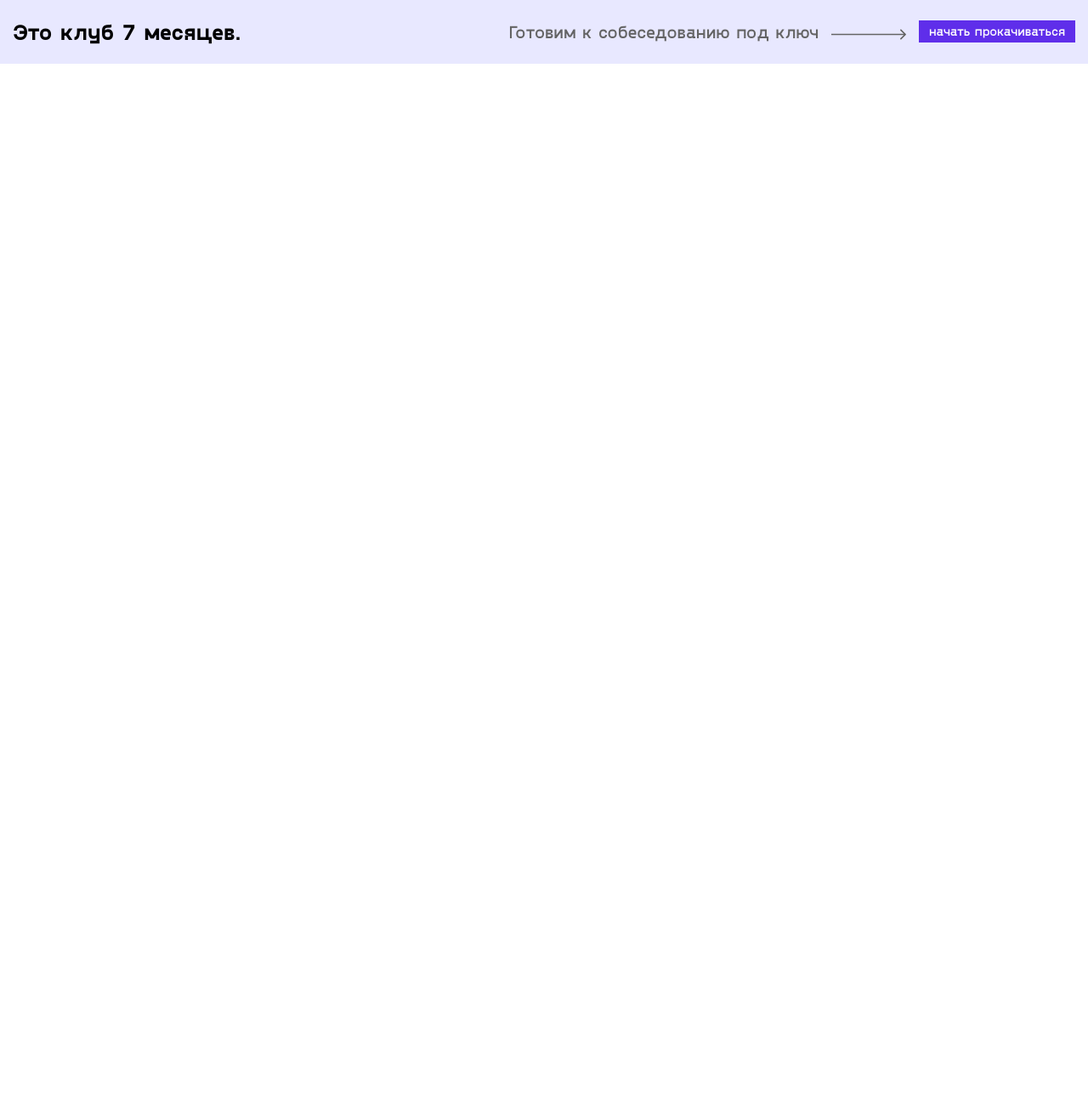
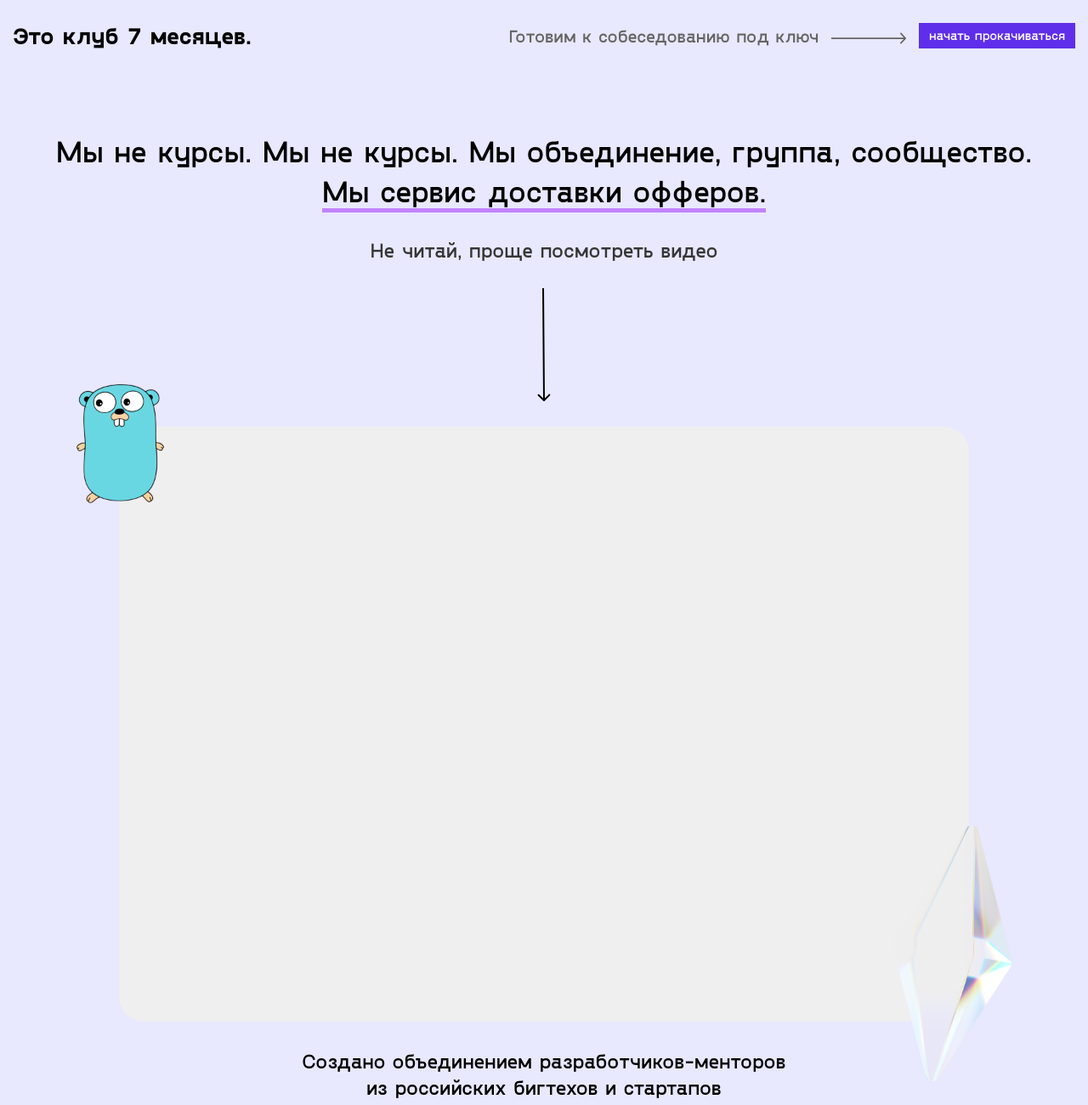
Before and after one commit to FreightDH/7-months-club, a website built with webpack: page src/index.html in a window 1280 px wide. Shown: the top 1300 px of the page at 85% size. Before the commit the page ends 800 px from the top, so only its background shows below. Built offline with nearby package versions, Linux system fonts and the light colour scheme; files whose address does not match are found by name.

Commit message:
feat: add main section

```diff
--- a/src/html/header.html
+++ b/src/html/header.html
@@ -4,7 +4,7 @@
       <div class="header__logo">Это клуб 7 месяцев.</div>
       <div class="header__content">
         <div class="header__text">Готовим к собеседованию под ключ</div>
-        <div class="header__arrow"><img src="@img/icons/arrow-icon.svg" alt="arrow-icon" /></div>
+        <div class="header__arrow"><img src="@img/header/arrow-icon.svg" alt="arrow-icon" /></div>
         <a href="#" class="header__button btn">начать прокачиваться</a>
       </div>
     </div>
--- a/src/index.html
+++ b/src/index.html
@@ -5,7 +5,28 @@
   <body>
     <div class="wrapper">
       @@include('html/header.html',{})
-      <main class="page"></main>
+      <main class="page">
+        <section class="main">
+          <div class="main__container">
+            <div class="main__body">
+              <h1 class="main__title">
+                Мы не курсы. Мы не курсы. Мы объединение, группа, сообщество.
+                <span>Мы сервис доставки офферов.</span>
+              </h1>
+              <h2 class="main__subtitle">Не читай, проще посмотреть видео</h2>
+              <div class="main__arrow"><img src="@img/main/arrow-icon.svg" alt="arrow-icon" /></div>
+              <div class="main__video">
+                <div class="video__img img--top"><img src="@img/main/hamster.png" alt="hamster" /></div>
+                <div class="video__player"></div>
+                <div class="video__img img--bottom"><img src="@img/main/diamond.png" alt="diamond" /></div>
+              </div>
+              <p class="main__text">
+                Создано объединением разработчиков-менторов из российских бигтехов и стартапов
+              </p>
+            </div>
+          </div>
+        </section>
+      </main>
       @@include('html/footer.html',{})
     </div>
     <script src="js/app.min.js"></script>
--- a/src/scss/base/null.scss
+++ b/src/scss/base/null.scss
@@ -23,7 +23,7 @@ body {
 }
 body {
   color: $mainColor;
-  line-height: 1;
+  line-height: 1.3;
   font-family: $fontFamily;
   font-size: $fontSize;
 }
--- a/src/scss/header.scss
+++ b/src/scss/header.scss
@@ -16,8 +16,8 @@
   }
 
   &__logo {
-    font-size: 30px;
-    @include adaptiveValue('font-size', 30, 20);
+    font-size: 32px;
+    @include adaptiveValue('font-size', 32, 20);
     font-weight: 700;
   }
 
--- a/src/scss/home.scss
+++ b/src/scss/home.scss
@@ -0,0 +1 @@
+@import 'sections/main';
--- /dev/null
+++ b/src/scss/sections/main.scss
@@ -0,0 +1,84 @@
+.main {
+  padding: 70px 0px 150px 0px;
+  background: url('@img/main/bg-shape.png') 0 0 / 100% 100% no-repeat;
+
+  &__body {
+    display: flex;
+    flex-direction: column;
+    justify-content: center;
+    align-items: center;
+    text-align: center;
+    gap: 30px;
+  }
+
+  &__title {
+    max-width: 1200px;
+    font-size: 36px;
+
+    span {
+      position: relative;
+
+      &::after {
+        content: '';
+        position: absolute;
+        width: 100%;
+        height: 5px;
+        bottom: -5px;
+        left: 0;
+        background-color: #c183ff;
+      }
+    }
+  }
+
+  &__subtitle {
+    color: #353535;
+    font-size: 24px;
+  }
+
+  &__arrow {
+  }
+
+  &__video {
+    position: relative;
+    width: 80%;
+    height: 700px;
+  }
+
+  &__text {
+    max-width: 600px;
+    font-size: 24px;
+  }
+}
+
+.video {
+  &__img {
+    position: absolute;
+
+    img {
+      width: 100%;
+      height: 100%;
+      object-fit: cover;
+    }
+
+    &.img--top {
+      width: 140px;
+      height: 140px;
+      top: -50px;
+      left: -50px;
+    }
+
+    &.img--bottom {
+      width: 140px;
+      height: 300px;
+      bottom: -70px;
+      right: -50px;
+    }
+  }
+
+  &__player {
+    width: 100%;
+    height: 100%;
+    border-radius: 30px;
+    background-color: #efefef;
+  }
+}
--- a/src/scss/style.scss
+++ b/src/scss/style.scss
@@ -115,7 +115,7 @@ body {
 
 //<ПОДЛЮЧЕНИЕ ФАЙЛОВ СТИЛЕЙ СТРАНИЦ И ЭЛЕМЕНТОВ>
 @import 'header';
-// @import "home";
+@import 'home';
 // @import "footer";
 //</ПОДЛЮЧЕНИЕ ФАЙЛОВ СТИЛЕЙ СТРАНИЦ И ЭЛЕМЕНТОВ>
 
```
Also changed, not shown: src/img/header/arrow-icon.svg (renamed from src/img/icons/arrow-icon.svg), src/img/main/arrow-icon.svg (added), src/img/main/bg-shape.png (added), src/img/main/diamond.png (added), src/img/main/hamster.png (added).
